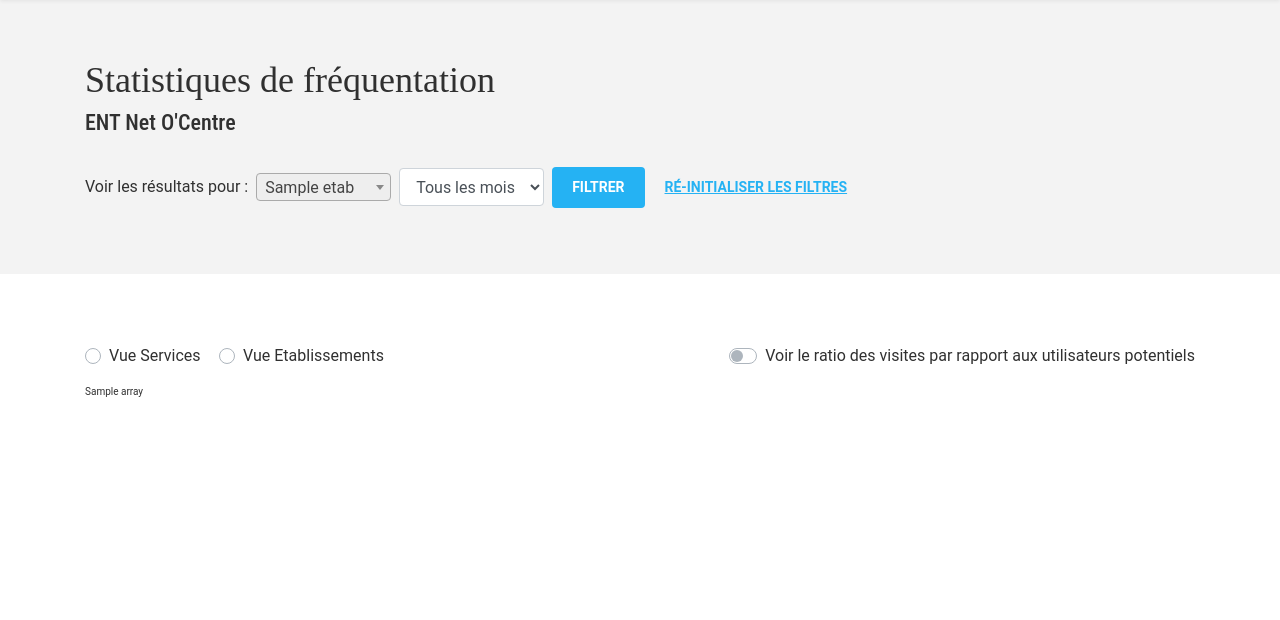
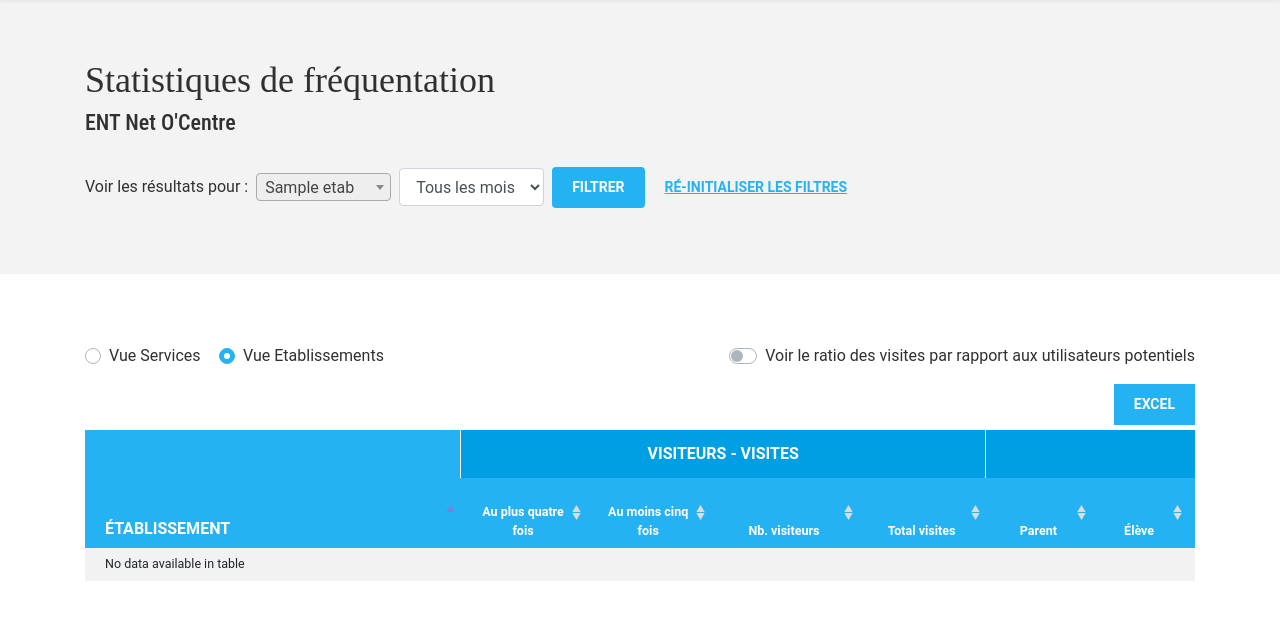
Before and after one commit to GIP-RECIA/frequentation_portail, a PHP site: template templates/index.html.twig in a window 1280 px wide. Shown: the part 57-677 px from the top of the page. Run offline with PHP 8.4, Linux system fonts and the light colour scheme; the template is opened without the code that fills it: most values are stand-ins (such as "Sample title", 1, 10 or a date in 2020); some libraries are stand-ins or nearby versions.

Commit message:
feat: suite migration vers système template

```diff
--- a/index.php
+++ b/index.php
@@ -75,8 +75,9 @@
     // set template variables
     // render template
     echo $template->render([
-        'show_simple_data' => $show_simple_data,
+        'showSimpleData' => $show_simple_data,
         'etabReadOnly' => $etabReadOnly,
+        'viewService' => $resultType === VIEW_SERVICES,
         'resultType' => $resultType,
         'listMois' => $listMois,
         'listEtabs' => getEtablissements($pdo, $etabType),
@@ -84,7 +85,7 @@
         'mois' => $mois,
         'etab' => $etab,
         'typesEtab' => $etabType,
-        'array' => displayTable($pdo, $etab, $resultType, $etabType, $mois, $show_simple_data),
+        'table' => displayTable($pdo, $etab, $resultType, $etabType, $mois, $show_simple_data),
     ]);
 
     $pdo = null;
--- /dev/null
+++ b/templates/array.html.twig
@@ -0,0 +1,58 @@
+{% import "macro.html.twig" as macro %}
+<div class="table-responsive">
+    <table id="result" class="table table-sm table-striped population">
+        <thead class="thead-dark">
+            <tr>
+                <th></th>
+                <th colspan="4">Visiteurs - Visites</th>
+                <th colspan="6" class="population-elem">Populations</th>
+                <th colspan="6" class="ratio-elem">Ratio par rapport aux utilisateurs potentiels</th>
+            </tr>
+            <tr>
+                <th>{% if viewService %}Service{% else %}Établissement{% endif %}</th>
+                <th>Au plus quatre fois</th>
+                <th>Au moins cinq fois</th>
+                <th>Nb. visiteurs</th>
+                <th>Total visites</th>
+                <th class="population-elem">Parent</th>
+                <th class="population-elem">Élève</th>
+                <th class="population-elem">Enseignant</th>
+                <th class="population-elem">Personnel d'établissement non enseignant</th>
+                <th class="population-elem">Personnel de collectivité</th>
+                <th class="population-elem">Tuteur de stage</th>
+                <th class="ratio-elem">Parent</th>
+                <th class="ratio-elem">Élève</th>
+                <th class="ratio-elem">Enseignant</th>
+                <th class="ratio-elem">Personnel d'établissement non enseignant</th>
+                <th class="ratio-elem">Personnel de collectivité</th>
+                <th class="ratio-elem">Tuteur de stage</th>
+            </tr>
+        </thead>
+        <tbody>
+            {% for line in table %}
+            <tr>
+                <td>
+                    {% if viewService and not showSimpleData %}<span class="top20" data-serviceid="{{ line.id }}" class="float-right">TOP</span>{% endif %}
+                    {{ line.nom }}
+                </td>
+                <td>{{ line.au_plus_quatre_fois }}</td>
+                <td>{{ line.au_moins_cinq_fois }}</td>
+                <td>{{ line.differents_users }}</td>
+                <td>{{ line.total_sessions }}</td>
+                <td class="population-elem">{{ line.parent }}</td>
+                <td class="population-elem">{{ line.eleve }}</td>
+                <td class="population-elem">{{ line.enseignant }}</td>
+                <td class="population-elem">{{ line.persoEtabNonEns }}</td>
+                <td class="population-elem">{{ line.persoCollec }}</td>
+                <td class="population-elem">{{ line.tuteurStage }}</td>
+                <td class="ratio-elem">{{ macro.ratio(line.totalParent, line.parent) }}</td>
+                <td class="ratio-elem">{{ macro.ratio(line.totalEleve, line.eleve) }}</td>
+                <td class="ratio-elem">{{ macro.ratio(line.totalEnseignant, line.enseignant) }}</td>
+                <td class="ratio-elem">{{ macro.ratio(line.totalPersoEtabNonEns, line.persoEtabNonEns) }}</td>
+                <td class="ratio-elem">{{ macro.ratio(line.totalPersoCollec, line.persoCollec) }}</td>
+                <td class="ratio-elem">{{ macro.ratio(line.totalTuteurStage, line.tuteurStage) }}</td>
+            </tr>
+            {% endfor %}
+        </tbody>
+    </table>
+</div>
--- a/templates/index.html.twig
+++ b/templates/index.html.twig
@@ -53,7 +53,7 @@
             <div id="filters">
                 <h1>Statistiques de fréquentation</h1>
                 <h2>ENT Net O'Centre</h2>
-                {% if not show_simple_data %}
+                {% if not showSimpleData %}
                     <form id="filters" action="" method="post" class="form-inline">
                         <div class="form-group mr-2 mb-3">
                             <label>Voir les résultats pour :</label>
@@ -101,15 +101,15 @@
         <div class="container-fluid">
             <div class="row">
                 <div class="col-6">
-                    {% if not show_simple_data %}
+                    {% if not showSimpleData %}
                         <div class="custom-control custom-radio custom-control-inline">
                             <input type="radio" id="vueservices" name="vue" class="custom-control-input"
-                                    value="services" {% if resultType == constant('VIEW_SERVICES') %}checked{% endif %} >
+                                    value="services" {% if viewService %}checked{% endif %} >
                             <label class="custom-control-label" for="vueservices">Vue Services</label>
                         </div>
                         <div class="custom-control custom-radio custom-control-inline">
                             <input type="radio" id="vuelycees" name="vue" class="custom-control-input"
-                                    value="etabs" {% if resultType == constant('VIEW_ETABS') %}checked{% endif %} >
+                                    value="etabs" {% if not viewService %}checked{% endif %} >
                             <label class="custom-control-label" for="vuelycees">Vue Etablissements</label>
                         </div>
                     {% endif %}
@@ -122,7 +122,7 @@
                     </div>
                 </div>
             </div>
-            {{ array|raw }}
+            {% include 'array.html.twig' %}
         </div>
     </section>
     <!-- Modal -->
--- /dev/null
+++ b/templates/macro.html.twig
@@ -0,0 +1,3 @@
+{% macro ratio(total_users, users) %}
+    {% if total_users == 0 %}0{% else %}{{ (100*users/total_users)|round(2) }}%<br>({{ users }} / {{ total_users }}){% endif %}
+{% endmacro %}
```
Also changed, not shown: include/web-functions.php (+37 -120 lines).
